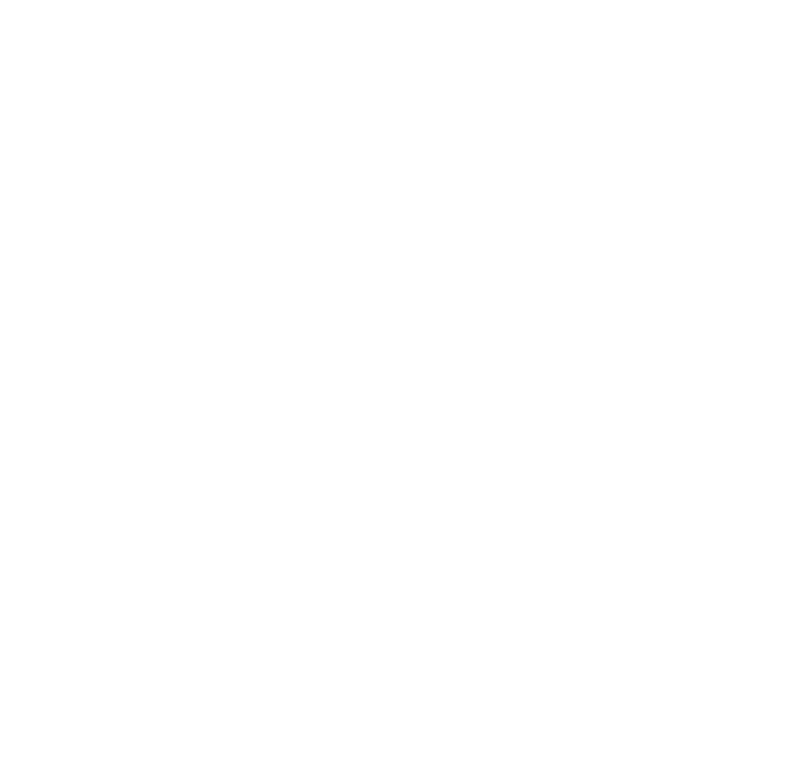
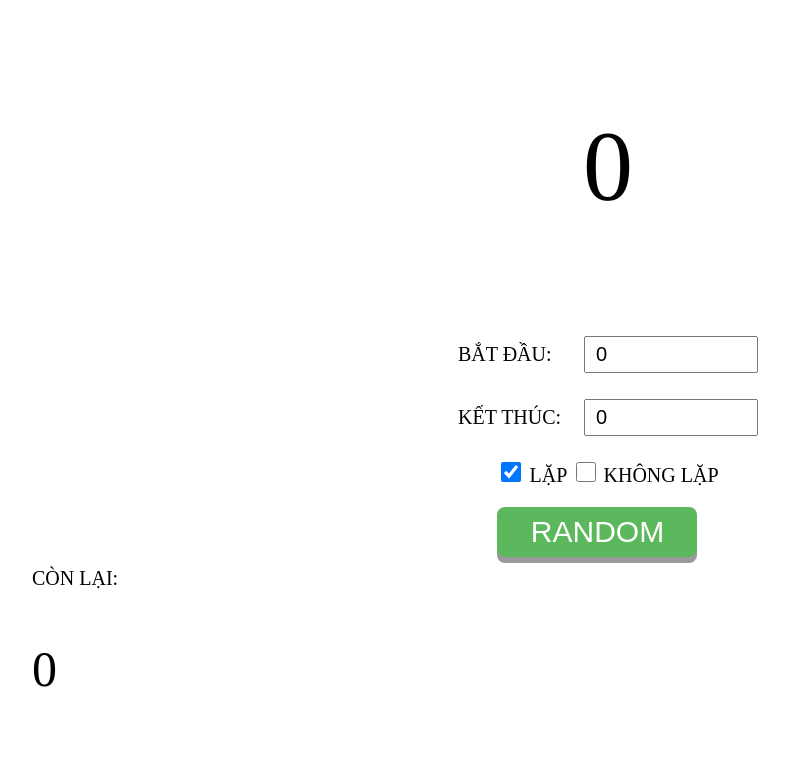
Before and after one commit to EagleVee/ygoapi, a website: page web_client/index.html in a window 1280 px wide. Shown: the whole page, without its empty margins (40-829 px from the left). Drawn offline with Linux system fonts and the light colour scheme.

Commit message:
add api prefix

```diff
--- a/index.js
+++ b/index.js
@@ -17,7 +17,7 @@
   });
 });
 
-app.get("/students", function(req, res) {
+app.get("/api/students", function(req, res) {
   const response = new Response(res);
   response.jsonSuccess(students);
 });
--- a/web_client/index.html
+++ b/web_client/index.html
@@ -1,4 +1,154 @@
-<html>
+<!DOCTYPE html>
+<html lang="en">
+<head>
+    <meta charset="UTF-8"/>
+    <meta name="viewport" content="width=device-width, initial-scale=1"/>
+    <title>Random Generator</title>
+    <style>
+        .random-button {
+            border: 0;
+            margin-top: 20px;
+            width: 200px;
+            height: 50px;
+            background-color: #5cb85c;
+            display: flex;
+            align-items: center;
+            justify-content: center;
+            border-radius: 8px;
+            color: white;
+            cursor: pointer;
+            user-select: none;
+            box-shadow: 0 6px #999;
+        }
 
+        .random-button:hover {
+            background-color: #3e8e41
+        }
 
+        .random-button:active {
+            border: 0 !important;
+            background-color: #3e8e41;
+            box-shadow: 0 2px #666;
+            transform: translateY(4px);
+        }
+
+        .random-button:focus {
+            outline: 0;
+        }
+
+        .middle {
+            width: 100vw;
+            display: flex;
+            align-items: center;
+            justify-content: center;
+            flex-direction: column;
+        }
+
+        .text {
+            width: 200px;
+            font-size: 20px;
+            text-align: left;
+        }
+
+        .row {
+            display: flex;
+            flex-direction: row;
+            align-items: center;
+            justify-content: flex-end;
+        }
+
+        .column {
+            display: flex;
+            flex-direction: column;
+        }
+
+        .low-input {
+            width: 300px;
+        }
+
+        .high-input {
+            width: 300px;
+        }
+
+        .input {
+            width: 150px;
+            margin-left: 10px;
+            font-size: 20px;
+            padding: 5px 10px;
+        }
+
+        .leftover-container {
+            padding: 10px 20px;
+            width: 90vw;
+        }
+
+        .leftover {
+            font-size: 50px;
+        }
+
+        .checkbox {
+            width: 20px;
+            height: 20px;
+            cursor: pointer;
+        }
+
+        .range-container {
+            padding-top: 10px;
+            display: flex;
+        }
+    </style>
+</head>
+<body>
+<div class="middle">
+    <p id="number" style="font-size: 100px">0</p>
+    <div class="column">
+        <label for="low" class="low-input row"
+        ><p class="text">BẮT ĐẦU:</p>
+            <input
+                    inputmode="numeric"
+                    type="number"
+                    id="low"
+                    class="input"
+                    value="0"
+                    onchange="setLow(this)"
+            /></label>
+        <label for="high" class="high-input row"
+        ><p class="text">KẾT THÚC:</p>
+            <input
+                    inputmode="numeric"
+                    type="number"
+                    id="high"
+                    class="input"
+                    value="0"
+                    onchange="setHigh(this)"
+            /></label>
+    </div>
+    <div style="padding-top: 10px;">
+        <label class="text">
+            <input class="checkbox" id="duplicate" type="checkbox" checked onclick="duplicateOnChange(this)"/>
+            LẶP
+        </label>
+        <label class="text">
+            <input class="checkbox" id="not-duplicate" type="checkbox" onclick="notDuplicateOnChange(this)"/>
+            KHÔNG LẶP
+        </label>
+        <button
+                ontouchstart=""
+                class="random-button"
+                onclick="generateNumber()"
+                style="font-size: 30px"
+        >
+            RANDOM
+        </>
+    </div>
+    <div class="leftover-container text">
+        CÒN LẠI:
+        <p class="leftover" id="leftover">0</p>
+    </div>
+</div>
+</body>
+<script src="script.js"/>
+<script>
+
+</script>
 </html>
```
